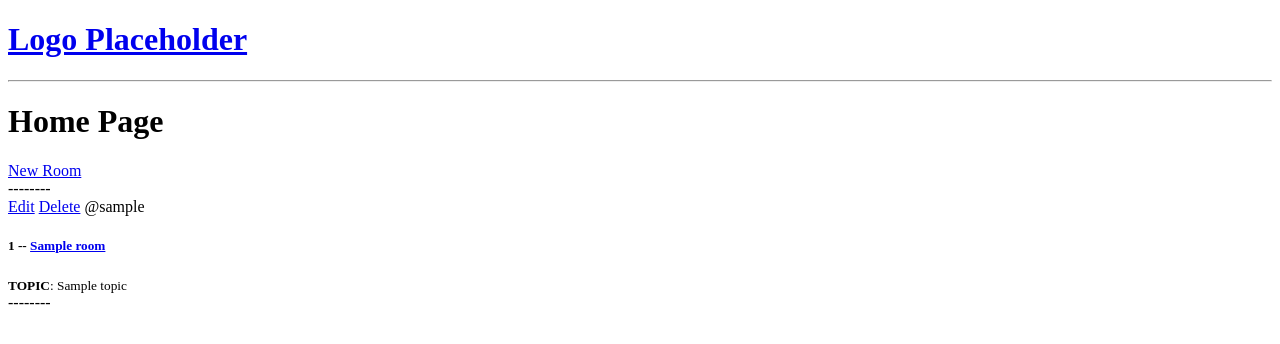
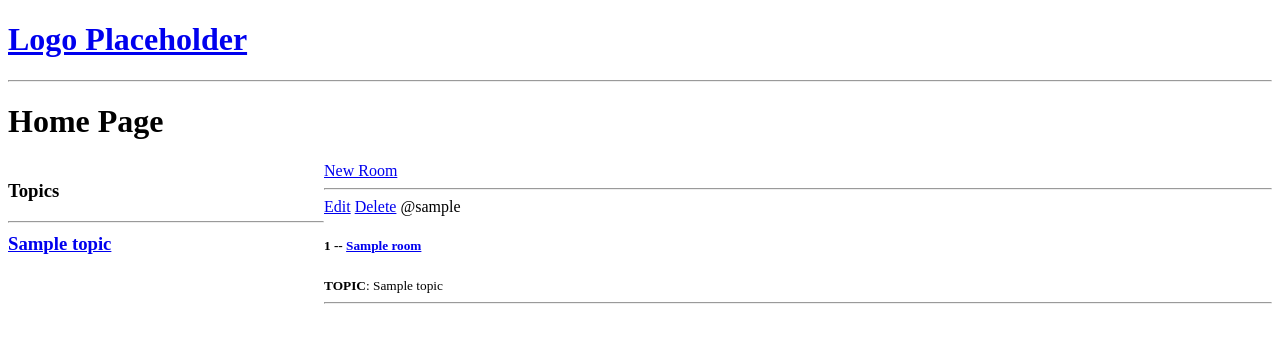
Before and after one commit to solomonbaez/disco-django, a Django app: page / in a window 1280 px wide. Shown: the top 344 px of the page. Run offline with Django 4.2, Linux system fonts and the light colour scheme; tables that the repository leaves empty hold one stand-in row (values such as "Sample post").

Commit message:
Added a naive sidebar

```diff
--- a/base/templates/base/home.html
+++ b/base/templates/base/home.html
@@ -2,15 +2,35 @@
 
 {% block content %}
 
+<style>
+    .home-container {
+        display: grid;
+        grid-template-columns: 1fr 3fr;
+    }
+</style>
+
 <h1>Home Page</h1>
 
-<div>
-
-    <a href="{% url 'create-room' %}">New Room</a>
-    <br>
-    <span>--------</span>
+<div class="home-container">
 
     <div>
+        <h3>Topics<h3>
+        <hr>
+
+        {% for topic in topics %}
+
+            <div>
+                <!-- route to topics -->
+                <a href="{% url 'home' %}?q={{topic.name}}">{{topic.name}}</a>
+            </div>
+
+        {% endfor %}
+    </div>
+
+    <div>
+        <a href="{% url 'create-room' %}">New Room</a>
+        <hr>
+
         {% for room in rooms %}
 
             <div>
@@ -21,7 +41,7 @@
                 <h5>{{room.id}} -- <a href="{% url 'room' room.id %}">{{room.name}}</h5></a>
                 <small><strong>TOPIC</strong>: {{room.topic.name}}</small>
                 <br>
-                <span>--------</span>
+                <hr>
             </div>
 
         {% endfor %}
--- a/base/views.py
+++ b/base/views.py
@@ -1,5 +1,5 @@
 from django.shortcuts import render, redirect
-from .models import Room, Message
+from .models import Room, Message, Topic
 from .forms import CreateRoomForm
 
 
@@ -7,7 +7,12 @@ from .forms import CreateRoomForm
 def home(request):
     # object model manager
     rooms = Room.objects.all()
-    context = {"rooms": rooms}
+    topics = Topic.objects.all()
+    context = {
+        "rooms": rooms,
+        "topics": topics,
+    }
+
     return render(request, "base/home.html", context)
 
 
```
